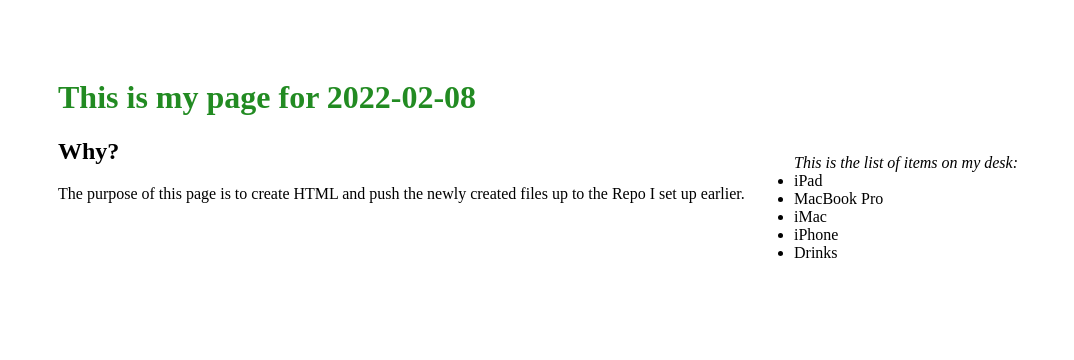
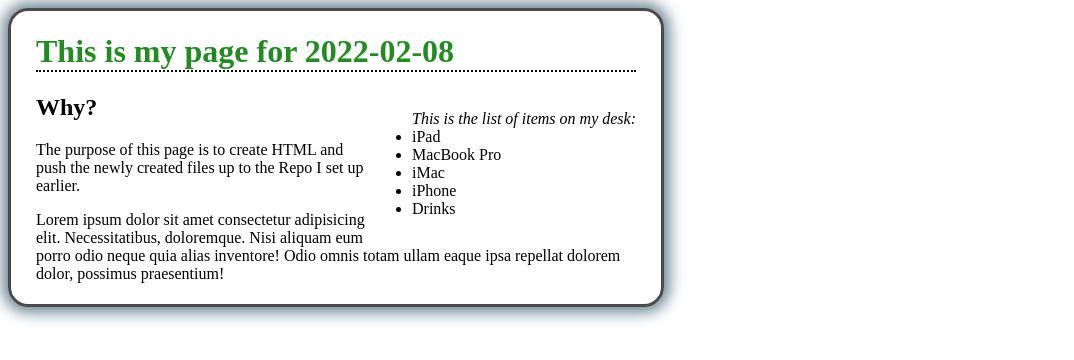
Before and after one commit to wreising/first-day-repo, a plain HTML site: page index.html in a window 1280 px wide. Shown: the whole page, without its empty margins (0-1074 px from the left). Drawn offline with Linux system fonts and the light colour scheme.

Commit message:
in class

```diff
--- a/index.html
+++ b/index.html
@@ -5,29 +5,8 @@
   <meta charset="UTF-8">
   <meta http-equiv="X-UA-Compatible" content="IE=edge">
   <meta name="viewport" content="width=device-width, initial-scale=1.0">
+  <link rel="stylesheet" href="style.css">
   <title>2022-02-08 - Assignment (lunch)</title>
-  <style>
-    ul {
-      font-style: italic;
-    }
-
-    li {
-      font-style: normal;
-    }
-
-    h1 {
-      color: forestgreen;
-    }
-
-    .floatRight {
-      float: right;
-    }
-
-    body {
-      max-width: 960px;
-      padding: 50px;
-    }
-  </style>
 </head>
 
 <body>
@@ -35,7 +14,6 @@
   <h1>This is my page for 2022-02-08</h1>
 
   <ul class="floatRight">This is the list of items on my desk:
-    <br>
     <li>iPad</li>
     <li>MacBook Pro</li>
     <li>iMac</li>
@@ -46,6 +24,7 @@
   <h2>Why?</h2>
 
   <p> The purpose of this page is to create HTML and push the newly created files up to the Repo I set up earlier.</p>
+  <p>Lorem ipsum dolor sit amet consectetur adipisicing elit. Necessitatibus, doloremque. Nisi aliquam eum porro odio neque quia alias inventore! Odio omnis totam ullam eaque ipsa repellat dolorem dolor, possimus praesentium!</p>
 
 </body>
 
--- /dev/null
+++ b/style.css
@@ -0,0 +1,27 @@
+  ul {
+    font-style: italic;
+  }
+
+  li {
+    font-style: normal;
+  }
+
+  h1 {
+    color: forestgreen;
+    border-bottom: 2px dotted black;
+  }
+
+  .floatRight {
+    float: right;
+  }
+
+  body {
+    max-width: 600px;
+    padding-left: 25px;
+    padding-right: 25px;
+    padding-bottom: 5px;
+    padding-top: 1px;
+    border: 3px solid rgb(75, 75, 75);
+    box-shadow: 0 0 15px 5px rgba(44, 82, 100, .75);
+    border-radius: 20px;
+  }
```
